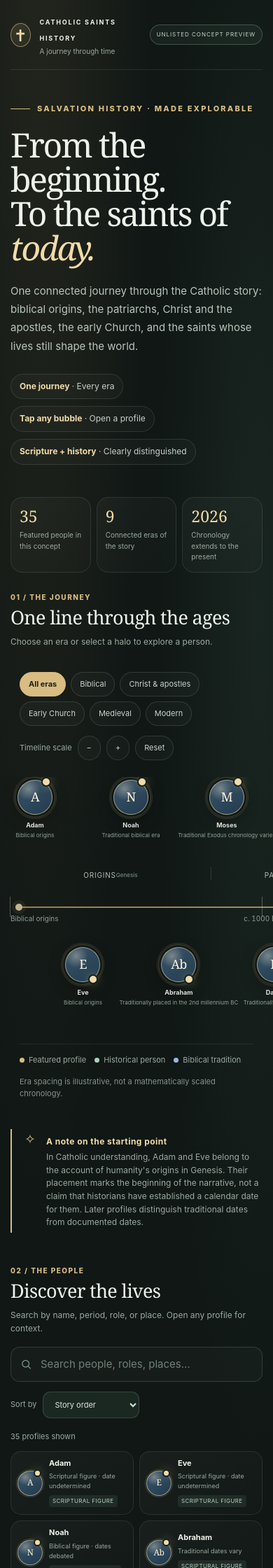
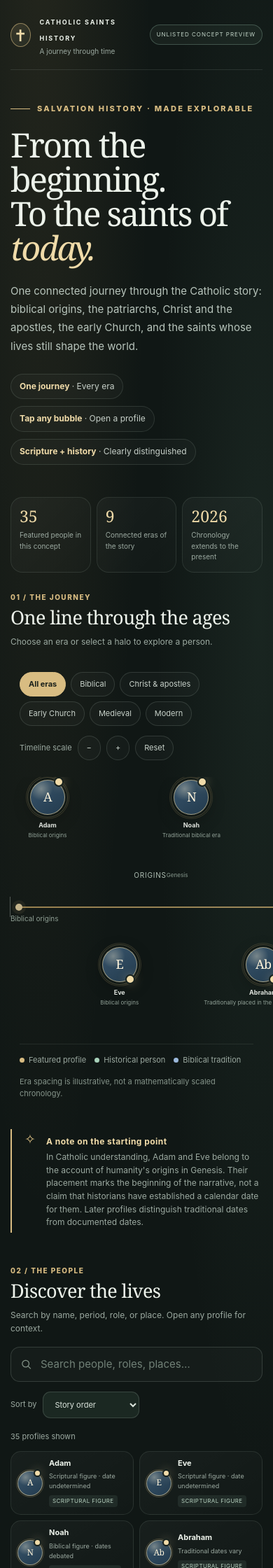
Before and after one commit to ardiebarrys/ardiebarrys.github.io, a Jekyll site: the page built from faith-atlas-preview-7c9m/index.html, in a window 390 px wide. Shown: the top 2240 px of the page at 70% size. Built offline with Jekyll 4.4.1, drawn with Linux system fonts in a browser that asks for light colours; library addresses are completed by our own code; some of the changed lines change nothing that is shown.

Commit message:
Improve timeline spacing on mobile and smooth cursor panning

```diff
--- a/faith-atlas-preview-7c9m/index.html
+++ b/faith-atlas-preview-7c9m/index.html
@@ -149,7 +149,7 @@
 @media(max-width:680px){.timeline-scroll{padding-left:14px;padding-right:14px}.timeline-panel .timeline-tools{padding-left:0;padding-right:0}}
 
 @media(max-width:1050px){.people-grid{grid-template-columns:repeat(3,minmax(0,1fr))}.hero{padding-top:58px}.page-shell{padding-inline:24px}}
-@media(max-width:680px){.page-shell{padding-inline:15px}.topbar{padding:18px 0}.brand-mark{width:34px;height:34px}.brand-label{font-size:9px}.brand-sub{font-size:10px}.preview-status{font-size:8px;padding:7px 9px}.hero{padding:47px 0 28px}h1{font-size:48px;line-height:1.02}.hero-copy{font-size:15px}.stat-row{gap:8px;margin-bottom:28px}.stat{padding:13px 12px}.stat strong{font-size:23px}.stat span{font-size:10px}.section-heading h2{font-size:27px}.timeline-panel{padding:16px 13px 14px;border-radius:18px}.timeline-tools{align-items:flex-start}.timeline-canvas{min-width:2400px}.people-grid{grid-template-columns:repeat(2,minmax(0,1fr));gap:8px}.person-card{padding:10px 9px;gap:9px}.portrait-small{width:36px;height:36px;flex-basis:36px;font-size:12px}.person-card-name{font-size:11px}.person-card-date{font-size:9px}.people-toolbar{align-items:stretch}.searchbox{max-width:none}.select-wrap{justify-content:space-between}.select-wrap select{flex:1;max-width:240px}.closing-note{margin-top:40px}.footer-right{text-align:left}.modal-backdrop{padding:10px}.profile-modal{padding:21px;border-radius:20px}.modal-title{font-size:28px}.modal-portrait{width:70px;height:70px;flex-basis:70px;font-size:22px}.modal-header{gap:13px}.modal-date{font-size:11px}}
+@media(max-width:680px){.page-shell{padding-inline:15px}.topbar{padding:18px 0}.brand-mark{width:34px;height:34px}.brand-label{font-size:9px}.brand-sub{font-size:10px}.preview-status{font-size:8px;padding:7px 9px}.hero{padding:47px 0 28px}h1{font-size:48px;line-height:1.02}.hero-copy{font-size:15px}.stat-row{gap:8px;margin-bottom:28px}.stat{padding:13px 12px}.stat strong{font-size:23px}.stat span{font-size:10px}.section-heading h2{font-size:27px}.timeline-panel{padding:16px 13px 14px;border-radius:18px}.timeline-tools{align-items:flex-start}.timeline-canvas{min-width:3600px}.people-grid{grid-template-columns:repeat(2,minmax(0,1fr));gap:8px}.person-card{padding:10px 9px;gap:9px}.portrait-small{width:36px;height:36px;flex-basis:36px;font-size:12px}.person-card-name{font-size:11px}.person-card-date{font-size:9px}.people-toolbar{align-items:stretch}.searchbox{max-width:none}.select-wrap{justify-content:space-between}.select-wrap select{flex:1;max-width:240px}.closing-note{margin-top:40px}.footer-right{text-align:left}.modal-backdrop{padding:10px}.profile-modal{padding:21px;border-radius:20px}.modal-title{font-size:28px}.modal-portrait{width:70px;height:70px;flex-basis:70px;font-size:22px}.modal-header{gap:13px}.modal-date{font-size:11px}}
 @media(prefers-reduced-motion:reduce){*,*:before,*:after{scroll-behavior:auto!important;transition:none!important}}
 </style>
 </head>
@@ -317,7 +317,7 @@
 document.getElementById("copyProfile").addEventListener("click",async function(){if(!activePerson)return;var p=activePerson;var txt=p.name+" ("+p.life+"). "+p.role+". "+p.bio+" Source pathway: "+p.source+".";try{await navigator.clipboard.writeText(txt);this.textContent="Copied to clipboard";}catch(err){this.textContent="Select and copy from profile";}var el=this;setTimeout(function(){el.textContent="Copy profile summary";},1800);});
 
 var timelineScroll=document.getElementById("timelineScroll");
-var pointerDown=false,dragging=false,startX=0,startScroll=0,edgeDirection=0,edgeFrame=null,lastEdgeTime=0;
+var pointerDown=false,dragging=false,startX=0,startScroll=0,edgeDirection=0,edgeSpeed=0,edgeFrame=null,lastEdgeTime=0;
 timelineScroll.addEventListener("pointerdown",function(e){
  if(e.pointerType==="mouse"&&e.target.closest("button, input, select, a"))return;
  pointerDown=true;dragging=false;startX=e.clientX;startScroll=timelineScroll.scrollLeft;
@@ -330,6 +330,7 @@
  if(e.pointerType==="mouse"){
   var margin=88;
   edgeDirection=e.clientX<margin?-1:(e.clientX>window.innerWidth-margin?1:0);
+  edgeSpeed=edgeDirection<0?2+(margin-e.clientX)*0.12:(edgeDirection>0?2+(e.clientX-(window.innerWidth-margin))*0.12:0);
   if(!edgeDirection||e.clientY<0||e.clientY>window.innerHeight)edgeDirection=0;
   if(edgeDirection&&!edgeFrame){lastEdgeTime=0;edgeFrame=requestAnimationFrame(edgePan);}
  }
@@ -344,8 +345,7 @@
  if(!edgeDirection){edgeFrame=null;return;}
  if(!lastEdgeTime)lastEdgeTime=t;
  var dt=Math.min(32,t-lastEdgeTime);lastEdgeTime=t;
- var speed=18;
- timelineScroll.scrollLeft+=edgeDirection*speed*(dt/16);
+ timelineScroll.scrollLeft+=edgeDirection*edgeSpeed*(dt/16);
  edgeFrame=requestAnimationFrame(edgePan);
 }
 
```
